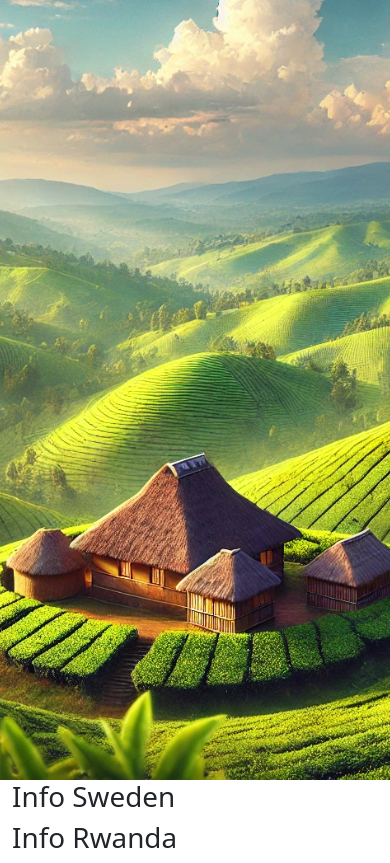
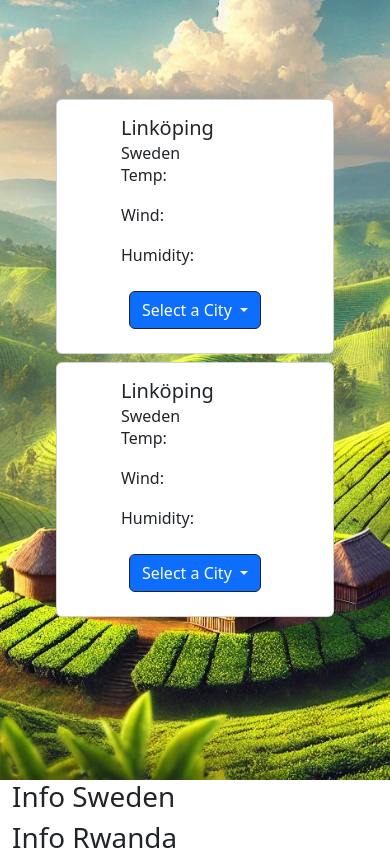
Before and after one commit to MMTTSEC/Weather-app, a plain HTML site: page index.html in a window 390 px wide. Shown: the part 64-927 px from the top of the page. Drawn offline with nearby package versions, Linux system fonts and the light colour scheme.

Commit message:
Feature: responsive landing page with placeholder widgets
Added placeholder widgets

```diff
--- a/index.html
+++ b/index.html
@@ -74,11 +74,61 @@
 
     <!-- Main Content goes here -->
     <main>
-      <section class="container-fluid vh-100 overflow-hidden" id="landing-page">
+      <section
+        class="container-fluid min-vh-100 overflow-hidden align-content-around"
+        id="landing-page">
         <!-- Sections for widgets and country goes here -->
+        <div class="row justify-content-center gap-2">
+          <!-- Cards/widgets goes here -->
 
+          <!-- Placeholder widget -->
+          <div class="col-auto px-5 card rounded-2 align-items-center">
+            <div class="card-body">
+              <h5 class="card-title">Linköping</h5>
+              <h6 class="card-subtitle">Sweden</h6>
+              <p class="card-text">Temp:</p>
+              <p class="card-text">Wind:</p>
+              <p class="card-text">Humidity:</p>
+              <div class="container p-2">
+                <div class="dropdown">
+                  <button
+                    class="btn btn-primary dropdown-toggle border border-dark"
+                    type="button"
+                    data-bs-toggle="dropdown"
+                    aria-expanded="false">
+                    Select a City
+                  </button>
+                  <ul class="dropdown-menu" id="cityDropdown"></ul>
+                </div>
+              </div>
+            </div>
+          </div>
+
+          <!-- Placeholder widget -->
+          <div class="col-auto px-5 card rounded-2 align-items-center">
+            <div class="card-body">
+              <h5 class="card-title">Linköping</h5>
+              <h6 class="card-subtitle">Sweden</h6>
+              <p class="card-text">Temp:</p>
+              <p class="card-text">Wind:</p>
+              <p class="card-text">Humidity:</p>
+              <div class="container p-2">
+                <div class="dropdown">
+                  <button
+                    class="btn btn-primary dropdown-toggle border border-dark"
+                    type="button"
+                    data-bs-toggle="dropdown"
+                    aria-expanded="false">
+                    Select a City
+                  </button>
+                  <ul class="dropdown-menu" id="cityDropdown"></ul>
+                </div>
+              </div>
+            </div>
+          </div>
+        </div>
         <!--Dropdown menu for selecting a city---->
-        <div class="container p-2">
+        <!-- <div class="container p-2">
           <div class="dropdown">
             <button
               class="btn btn-primary dropdown-toggle border border-dark"
@@ -89,7 +139,7 @@
             </button>
             <ul class="dropdown-menu" id="cityDropdown"></ul>
           </div>
-        </div>
+        </div> -->
       </section>
       <section class="container-fluid" id="info-sweden">
         <h1>Info Sweden</h1>
```
